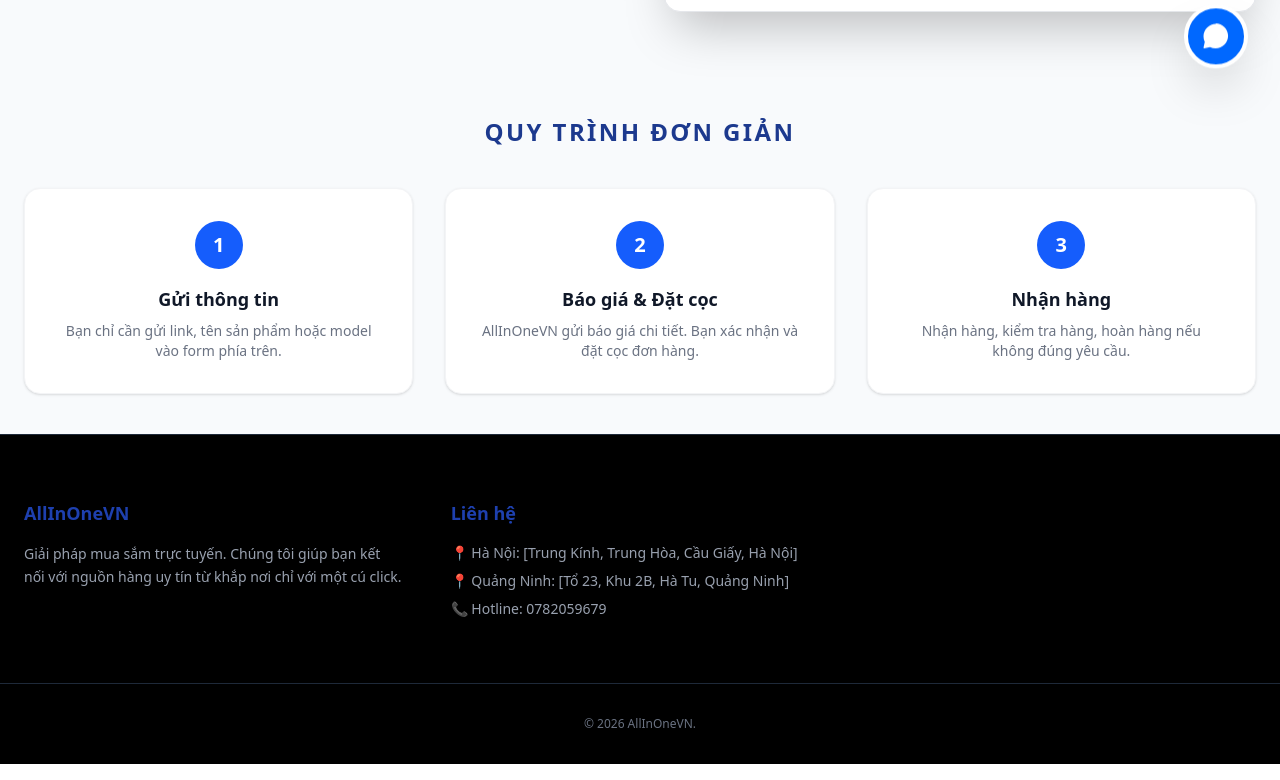
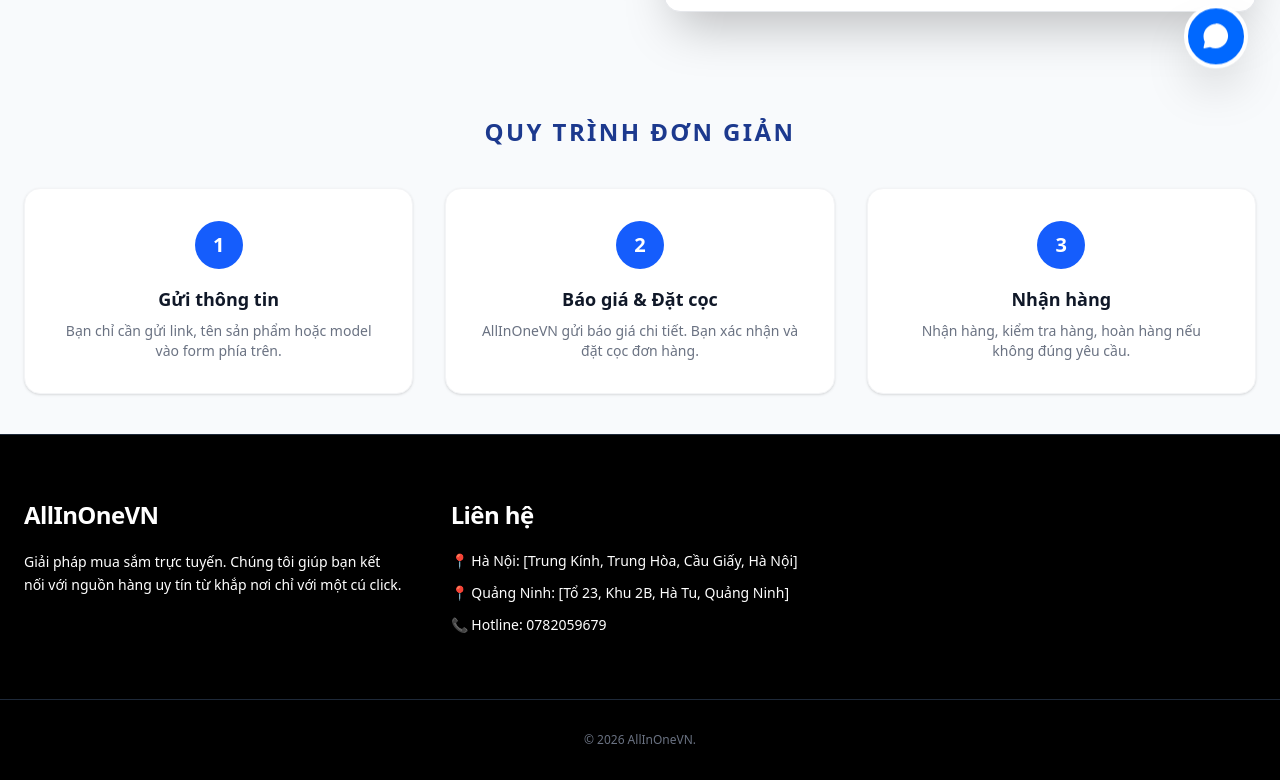
Before and after one commit to dotienminh6-svg/Cua-hang-cua-minh, a Next.js app: page / in a window 1280 px wide. Shown: the part 687-1467 px from the top of the page. Built offline with nearby package versions, Linux system fonts and the light colour scheme.

Commit message:
sua mau chu

```diff
--- a/app/page.tsx
+++ b/app/page.tsx
@@ -254,16 +254,16 @@
         <div className="max-w-7xl mx-auto px-6 grid md:grid-cols-3 gap-12">
           {/* Cột 1: Giới thiệu */}
           <div>
-            <h4 className="text-aio-blue font-bold text-lg mb-4">AllInOneVN</h4>
-            <p className="text-gray-400 text-sm leading-relaxed">
+            <h4 className="text-white font-black text-2xl mb-5 tracking-tight">AllInOneVN</h4>
+            <p className="text-white text-sm leading-relaxed">
               Giải pháp mua sắm trực tuyến. Chúng tôi giúp bạn kết nối với nguồn hàng uy tín từ khắp nơi chỉ với một cú click.
             </p>
           </div>
 
           {/* Cột 2: Liên hệ */}
           <div>
-            <h4 className="text-aio-blue font-bold text-lg mb-4">Liên hệ</h4>
-            <ul className="text-gray-400 text-sm space-y-2">
+            <h4 className="text-white font-black text-2xl mb-5 tracking-tight">Liên hệ</h4>
+            <ul className="text-white text-sm space-y-3">
               <li>📍 Hà Nội: [Trung Kính, Trung Hòa, Cầu Giấy, Hà Nội]</li>
               <li>📍 Quảng Ninh: [Tổ 23, Khu 2B, Hà Tu, Quảng Ninh]</li>
               <li>📞 Hotline: 0782059679</li>
```
